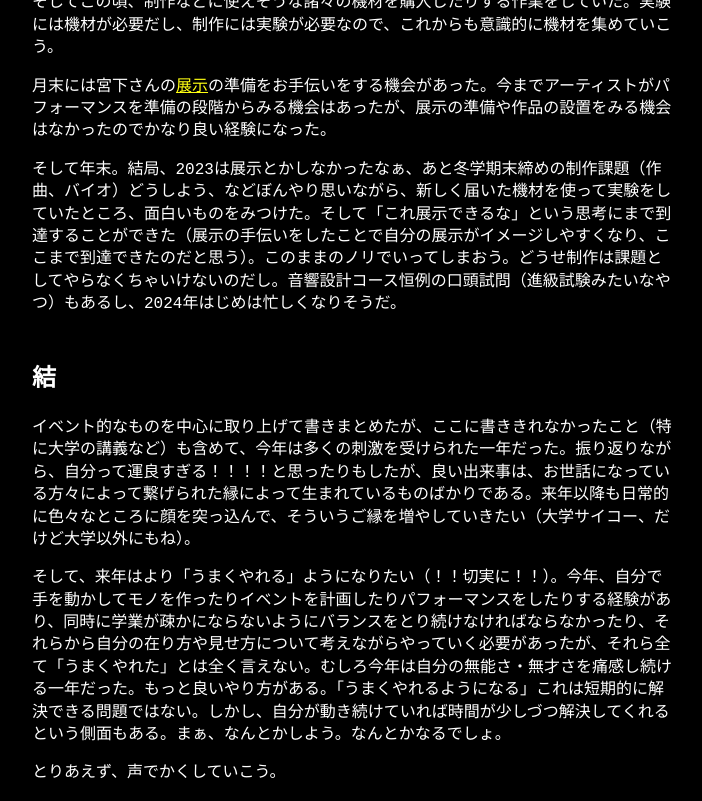
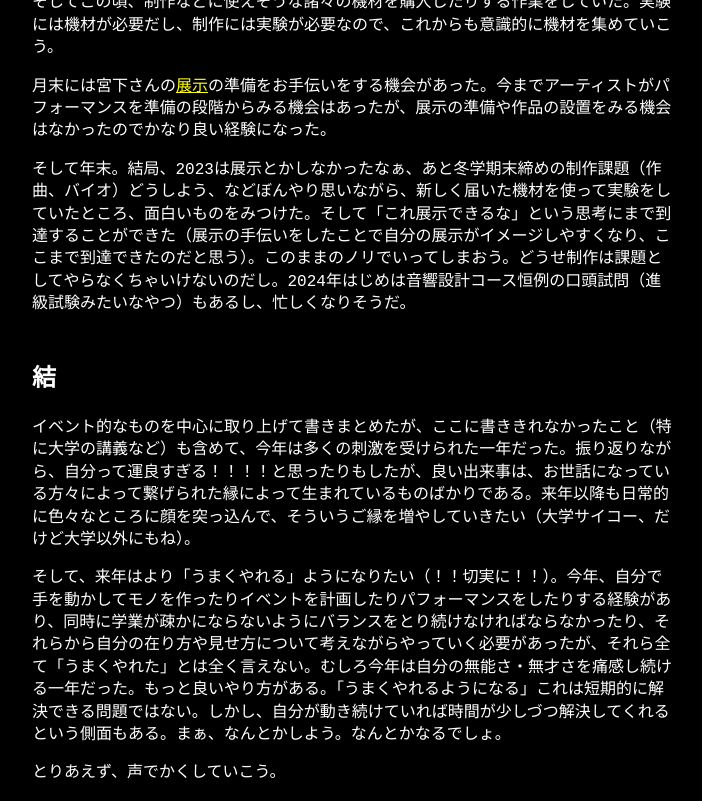
Before and after one commit to orrepic/orrepic.github.io, a Jekyll site: the page built from _posts/2023-5-13-hurikaeri2023.md, in a window 1280 px wide and 900 px high, scrolled down 12982 px, cut to the strip 99-900 px from the top of the window. Shown: the whole strip, without its empty margins (288-990 px from the left). Built offline with Jekyll 4.4.1, drawn with Linux system fonts in a browser that asks for light colours; comment, search, counter and statistics services are not loaded.

Commit message:
add sentence

```diff
--- a/_posts/2023-5-13-hurikaeri2023.md
+++ b/_posts/2023-5-13-hurikaeri2023.md
@@ -196,7 +196,7 @@ category: kakidame
 
 月末には宮下さんの[展示](https://eurekafukuoka.com/2041/)の準備をお手伝いをする機会があった。今までアーティストがパフォーマンスを準備の段階からみる機会はあったが、展示の準備や作品の設置をみる機会はなかったのでかなり良い経験になった。
 
-そして年末。結局、2023は展示とかしなかったなぁ、あと冬学期末締めの制作課題（作曲、バイオ）どうしよう、などぼんやり思いながら、新しく届いた機材を使って実験をしていたところ、面白いものをみつけた。そして「これ展示できるな」という思考にまで到達することができた（展示の手伝いをしたことで自分の展示がイメージしやすくなり、ここまで到達できたのだと思う）。このままのノリでいってしまおう。どうせ制作は課題としてやらなくちゃいけないのだし。音響設計コース恒例の口頭試問（進級試験みたいなやつ）もあるし、2024年はじめは忙しくなりそうだ。
+そして年末。結局、2023は展示とかしなかったなぁ、あと冬学期末締めの制作課題（作曲、バイオ）どうしよう、などぼんやり思いながら、新しく届いた機材を使って実験をしていたところ、面白いものをみつけた。そして「これ展示できるな」という思考にまで到達することができた（展示の手伝いをしたことで自分の展示がイメージしやすくなり、ここまで到達できたのだと思う）。このままのノリでいってしまおう。どうせ制作は課題としてやらなくちゃいけないのだし。2024年はじめは音響設計コース恒例の口頭試問（進級試験みたいなやつ）もあるし、忙しくなりそうだ。
 
 ## 結
 イベント的なものを中心に取り上げて書きまとめたが、ここに書ききれなかったこと（特に大学の講義など）も含めて、今年は多くの刺激を受けられた一年だった。振り返りながら、自分って運良すぎる！！！！と思ったりもしたが、良い出来事は、お世話になっている方々によって繋げられた縁によって生まれているものばかりである。来年以降も日常的に色々なところに顔を突っ込んで、そういうご縁を増やしていきたい（大学サイコー、だけど大学以外にもね）。
```
Also changed, not shown: 2 other files.
